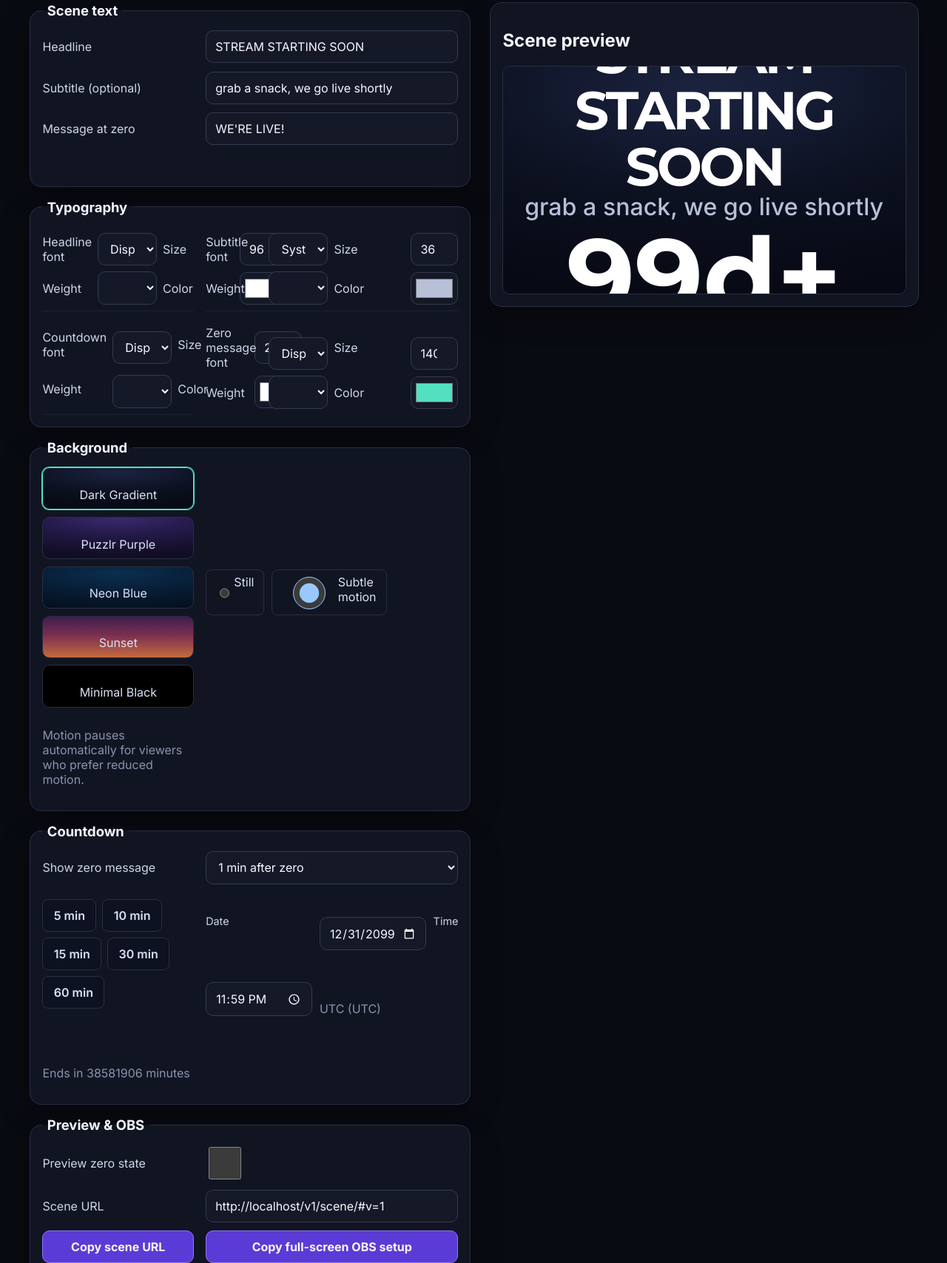
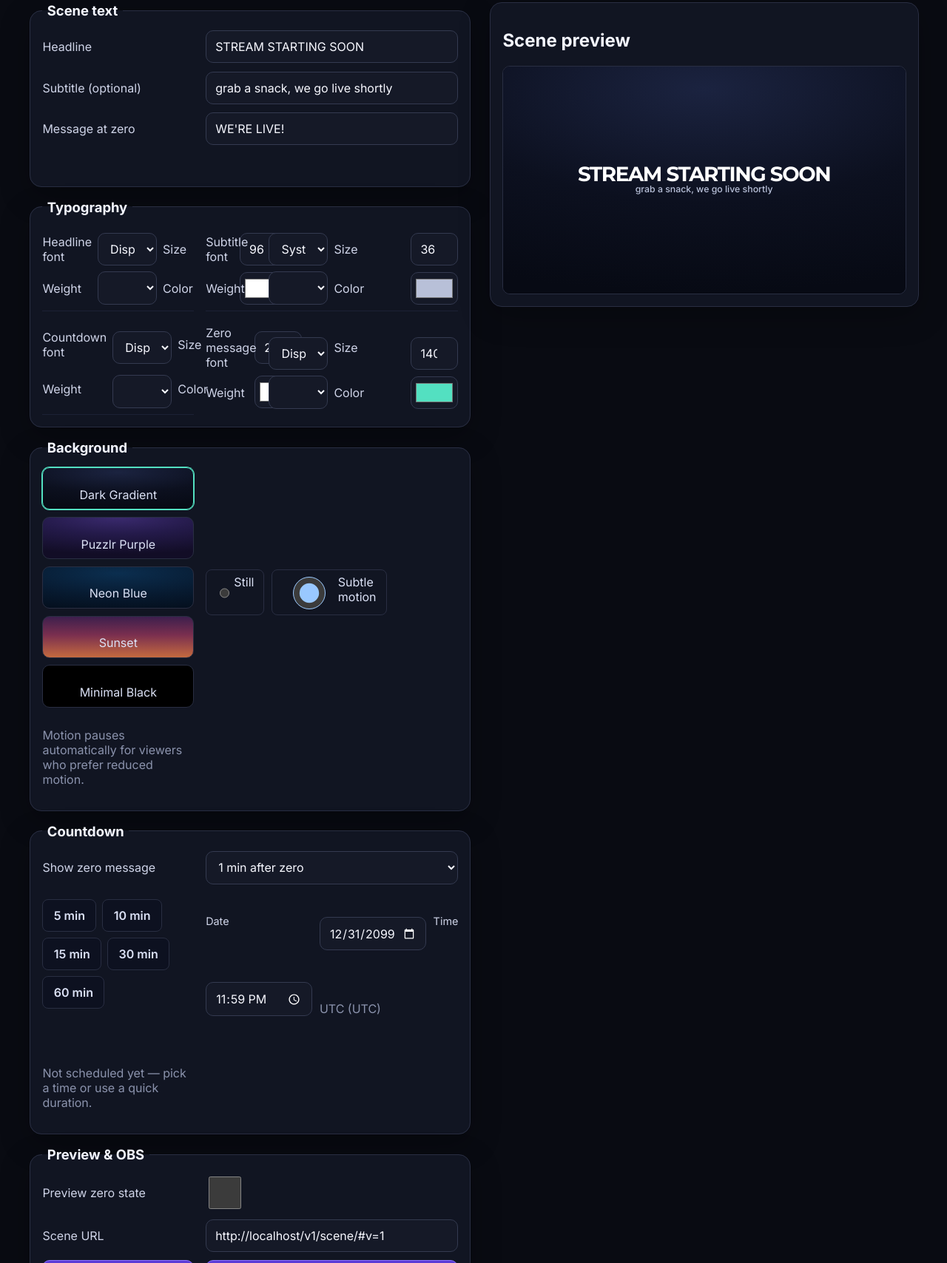
Before and after one commit to CesarGrado/obs-clock-widget, a website built with Vite: page scene-editor/index.html in a window 1280 px wide. Shown: the part 257-1965 px from the top of the page at 74% size. Built offline with nearby package versions, Linux system fonts and the light colour scheme; a web font is replaced by a local one.

Commit message:
fix(scene): wire element-box --vw/--vh into CSS font scaling (measure scene root, not stage), hide unscheduled 2099 countdown, label 'Not scheduled yet'

```diff
--- a/src/scene-editor/main.ts
+++ b/src/scene-editor/main.ts
@@ -124,7 +124,8 @@ export function initSceneEditor(app: HTMLElement): { destroy: () => void; applyC
     history.replaceState(null, '', `#${encodeSceneConfig(config)}`);
     const end = new Date(config.countdownTarget);
     const totalSeconds = Math.round((end.getTime() - Date.now()) / 1000);
-    byId('resolved-target').textContent = totalSeconds > 0 ? `Ends in ${Math.max(1, Math.round(totalSeconds / 60))} minutes` : 'It has ended';
+    const unscheduled = config.countdownTarget === '2099-12-31T23:59:00Z' || totalSeconds > 99 * 86_400;
+    byId('resolved-target').textContent = unscheduled ? 'Not scheduled yet — pick a time or use a quick duration.' : (totalSeconds > 0 ? `Ends in ${Math.max(1, Math.round(totalSeconds / 60))} minutes` : 'It has ended');
   };
   const setText = (key: 'headline' | 'subtitle' | 'reveal', value: string) => { config[key] = value; refresh(); };
   const validateText = (key: 'headline' | 'subtitle' | 'reveal', value: string, min: number, max: number) => {
--- a/src/scene/renderer.ts
+++ b/src/scene/renderer.ts
@@ -4,6 +4,12 @@ import { startClock } from '../time/scheduler';
 import { countdownDisplay } from '../time/countdown';
 
 export type SceneControls = { stop: () => void; update: () => void; showReveal: () => void; hideReveal: () => void };
+
+// Far-future sentinel used as the "no time set yet" template default. The runtime treats it (and
+// anything more than 99 days out) as unscheduled: the countdown number is hidden so a freshly
+// opened scene never shows a misleading "99d+" timer.
+const UNSCHEDULED_TARGET = '2099-12-31T23:59:00Z';
+const isUnscheduled = (target: string, now: Date) => target === UNSCHEDULED_TARGET || Date.parse(target) - now.getTime() > 99 * 86_400_000;
 
 const styled = (node: HTMLElement, font: string, size: number, weight: number, color: string) => {
   node.style.fontFamily = fontFamiliesFor(font as SceneConfig['headlineFont']);
@@ -21,17 +27,6 @@ export function renderScene(root: HTMLElement, config: SceneConfig, now: () => D
 
   const content = document.createElement('div'); content.className = 'scene-content';
   const stage = document.createElement('div'); stage.className = 'scene-stage';
-  const measure = document.createElement('div'); measure.className = 'scene-measure';
-  stage.append(measure);
-  const applyScale = () => {
-    const w = measure.clientWidth, h = measure.clientHeight;
-    if (w > 0 && h > 0) { root.style.setProperty('--vw', `${w / 100}px`); root.style.setProperty('--vh', `${h / 100}px`); }
-  };
-  applyScale();
-  const ro = 'ResizeObserver' in window ? new ResizeObserver(applyScale) : null;
-  ro?.observe(measure);
-  const stopObserve = () => ro?.disconnect();
-
   const panel = document.createElement('div'); panel.className = 'scene-panel';
   const headline = document.createElement('h1'); headline.className = 'scene-headline'; headline.textContent = config.headline;
   styled(headline, config.headlineFont, config.headlineSize, config.headlineWeight, config.headlineColor);
@@ -52,17 +47,30 @@ export function renderScene(root: HTMLElement, config: SceneConfig, now: () => D
   content.append(stage);
   root.append(content);
 
+  // Element-box scaling: drive --vw/--vh from the scene root's own dimensions so type fits the
+  // actual scene area (full viewport in the runtime, the 16:9 preview frame in the editor).
+  const applyScale = () => {
+    const w = root.clientWidth, h = root.clientHeight;
+    if (w > 0 && h > 0) { root.style.setProperty('--vw', `${w / 100}px`); root.style.setProperty('--vh', `${h / 100}px`); }
+  };
+  applyScale();
+  const ro = 'ResizeObserver' in window ? new ResizeObserver(applyScale) : null;
+  ro?.observe(root);
+  const stopObserve = () => ro?.disconnect();
+
   let revealed = false;
   const update = () => {
     const instant = now();
-    const display = countdownDisplay(config.countdownTarget, instant, false, 'auto');
+    const unscheduled = isUnscheduled(config.countdownTarget, instant);
+    number.style.visibility = unscheduled ? 'hidden' : '';
+    const display = unscheduled ? null : countdownDisplay(config.countdownTarget, instant, false, 'auto');
     // Reveal boundary: the 5s zero hold keeps the final countdown frame on screen, then the
     // message appears. rd=0 -> right after the hold (at zero+5s); each step adds a full minute.
-    const pastHold = config.countdownTarget && Date.parse(config.countdownTarget) + 5_000 + config.revealDelay * 60_000 <= instant.getTime();
-    number.textContent = display.kind === 'countdown' || display.kind === 'hold' ? display.text : '00:00:00';
+    const pastHold = !unscheduled && Date.parse(config.countdownTarget) + 5_000 + config.revealDelay * 60_000 <= instant.getTime();
+    number.textContent = display && (display.kind === 'countdown' || display.kind === 'hold') ? display.text : (unscheduled ? '' : '00:00:00');
     if (pastHold && !revealed) { revealed = true; panel.classList.add('scene-hidden'); reveal.classList.add('scene-shown'); }
   };
-  const showReveal = () => { revealed = true; panel.classList.add('scene-hidden'); reveal.classList.add('scene-shown'); number.textContent = '00:00:00'; };
+  const showReveal = () => { revealed = true; panel.classList.add('scene-hidden'); reveal.classList.add('scene-shown'); number.textContent = ''; };
   const hideReveal = () => { revealed = false; panel.classList.remove('scene-hidden'); reveal.classList.remove('scene-shown'); update(); };
   const stop = startClock(() => { applyScale(); update(); }, true);
   return { stop: () => { stop(); stopObserve(); }, update, showReveal, hideReveal };
--- a/src/styles/scene.css
+++ b/src/styles/scene.css
@@ -4,16 +4,18 @@
 .scene-root[data-theme=neon-blue]{background:radial-gradient(130% 100% at 50% 15%,#0b2e4f 0%,#071a30 55%,#040d1a 100%)}
 .scene-root[data-theme=sunset]{background:linear-gradient(180deg,#3d1f4d 0%,#7a2f4f 45%,#c46a3f 100%)}
 .scene-root[data-theme=minimal-black]{background:#000}
+/* Padding uses the scene's own box units (--vw/--vh) so the safe region tracks the actual scene
+   area, whether that is the full viewport (runtime) or the 16:9 preview frame (editor). */
 .scene-content{display:flex;flex-direction:column;align-items:center;justify-content:center;gap:1.5rem;padding:calc(4 * var(--vh, 1vh)) calc(4 * var(--vw, 1vw));text-align:center;width:100%;height:100%;box-sizing:border-box}
 .scene-root[data-align=left] .scene-content{align-items:flex-start;text-align:left}
 .scene-headline,.scene-subtitle,.scene-number,.scene-reveal{margin:0;white-space:pre-wrap;word-break:break-word;line-height:1.05}
-/* Scale declared px sizes to the element's own box (--vw/--vh), capped by BOTH width and height so
-   valid multiline text stays composed on any resolution incl. 320x180 preview and 4K. min(): Chrome 79+. */
-.scene-headline{font-size:min(9vw,9vh,var(--size,96px))}
-.scene-subtitle{font-size:min(4vw,4vh,var(--size,36px))}
-.scene-number{font-size:min(18vw,18vh,var(--size,220px))}
-.scene-reveal{font-size:min(10vw,10vh,var(--size,120px))}
-.scene-measure{position:absolute;inset:0;pointer-events:none;visibility:hidden}
+/* Scale declared px sizes to the scene's own box (--vw/--vh each = 1% of the scene width/height),
+   capped by BOTH width and height so valid multiline text stays composed on any resolution incl.
+   320x180 preview and 4K. min()+calc(): Chrome 79+. */
+.scene-headline{font-size:min(calc(9 * var(--vw, 1vw)), calc(9 * var(--vh, 1vh)), var(--size, 96px))}
+.scene-subtitle{font-size:min(calc(4 * var(--vw, 1vw)), calc(4 * var(--vh, 1vh)), var(--size, 36px))}
+.scene-number{font-size:min(calc(18 * var(--vw, 1vw)), calc(18 * var(--vh, 1vh)), var(--size, 220px))}
+.scene-reveal{font-size:min(calc(10 * var(--vw, 1vw)), calc(10 * var(--vh, 1vh)), var(--size, 120px))}
 .scene-stage{position:relative;width:100%;display:flex;flex-direction:column;align-items:inherit}
 .scene-panel{display:flex;flex-direction:column;align-items:inherit;gap:inherit;transition:opacity .8s ease;opacity:1}
 .scene-panel.scene-hidden{opacity:0;visibility:hidden}
@@ -23,6 +25,5 @@
 .scene-root[data-motion=subtle] .scene-content{animation:scene-drift 24s ease-in-out infinite alternate}
 @keyframes scene-drift{from{transform:translateY(-0.4%) scale(1.004)}to{transform:translateY(0.4%) scale(1.008)}}
 /* Keep animated content inside the safe region at every phase (max ~0.4% shift + 0.8% scale). */
-.scene-content{padding-top:4vh;padding-bottom:4vh}
 @media (prefers-reduced-motion: reduce){.scene-root[data-motion=subtle] .scene-content{animation:none}}
 .scene-error{color:#ff8080;font-family:ui-monospace,monospace;padding:2rem}
```
Also changed, not shown: tests/e2e/scene.spec.ts (+19 -5 lines).
